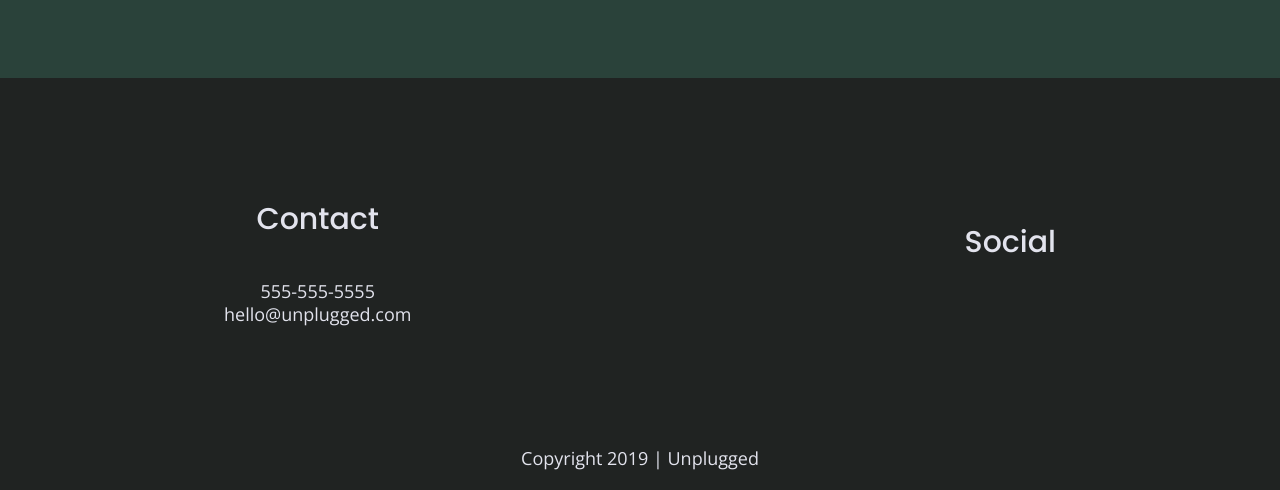
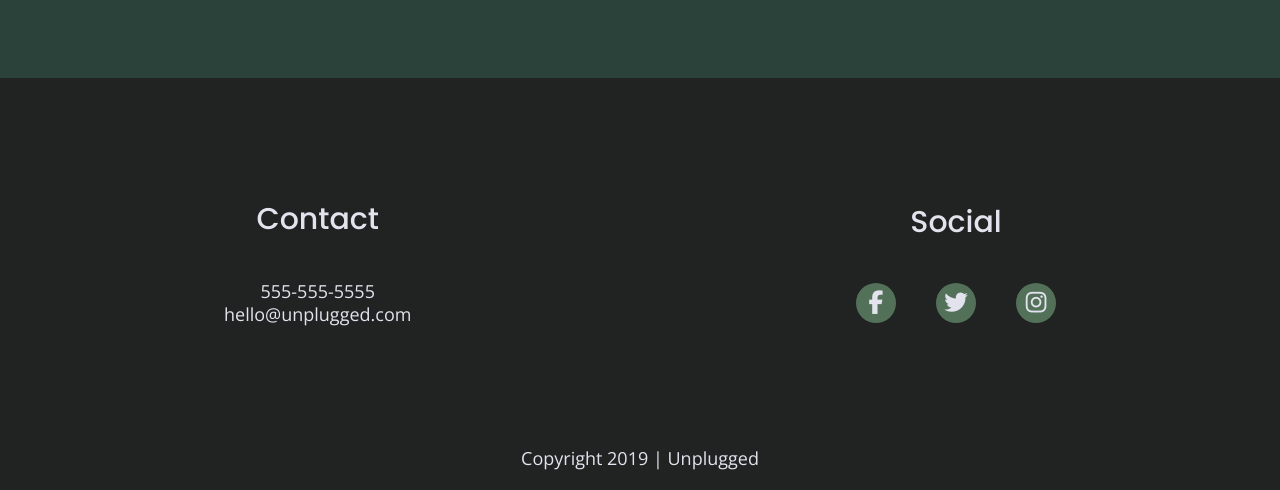
Before and after one commit to JenArmenta/unplugged-retreat, a plain HTML site: page index.html in a window 1280 px wide. Shown: the part 2533-3023 px from the top of the page. Drawn offline with nearby package versions, Linux system fonts and the light colour scheme.

Commit message:
Added social icons on all three pages

```diff
--- a/css/main.css
+++ b/css/main.css
@@ -353,6 +353,10 @@
     margin: 50px 0;
   }
 
+  footer .contact {
+    margin-bottom: 50px;
+  }
+
   footer .social-icons {
     display: flex;
     justify-content: space-around;
@@ -360,13 +364,17 @@
   }
 
   footer .social-icons p {
+    background-color: #527158;
+    border-radius: 50%;
+    width: 40px;
+    height: 40px;
     display: flex;
-    justify-content: space-around;
+    justify-content: center;
     align-items: center;
   }
 
-  footer .contact {
-    margin-bottom: 50px;
+  footer .social-icons p i {
+    font-size: 1.3125em;
   }
 
   footer .copyright {
@@ -678,6 +686,11 @@
         line-height: 1.285;
     }
 
+    footer .social-icons {
+      width: 12.5em;
+      justify-content: space-between;
+    }
+
     footer .copyright {
       width: 100%;
     }
--- a/index.html
+++ b/index.html
@@ -142,9 +142,15 @@
         <div class="social">
           <h4>Social</h4>
           <div class="social-icons">
-            <p><a href="https://www.facebook.com/Skillcrush/" target="_blank"></a></p>
-            <p><a href="https://twitter.com/Skillcrush" target="_blank"></a></p>
-            <p><a href="https://www.instagram.com/skillcrush/" target="_blank"></a></p>
+            <p>
+              <a href="https://www.facebook.com/Skillcrush/" target="_blank"><i class="fab fa-facebook-f"></i></a>
+            </p>
+            <p>
+              <a href="https://twitter.com/Skillcrush" target="_blank"><i class="fab fa-twitter"></i></a>
+            </p>
+            <p>
+              <a href="https://www.instagram.com/skillcrush/" target="_blank"><i class="fab fa-instagram"></i></a>
+            </p>
           </div>
         </div>
       </div> <!-- footer content ends -->
```
Also changed, not shown: about/index.html (+10 -4 lines), faq/index.html (+11 -4 lines).
